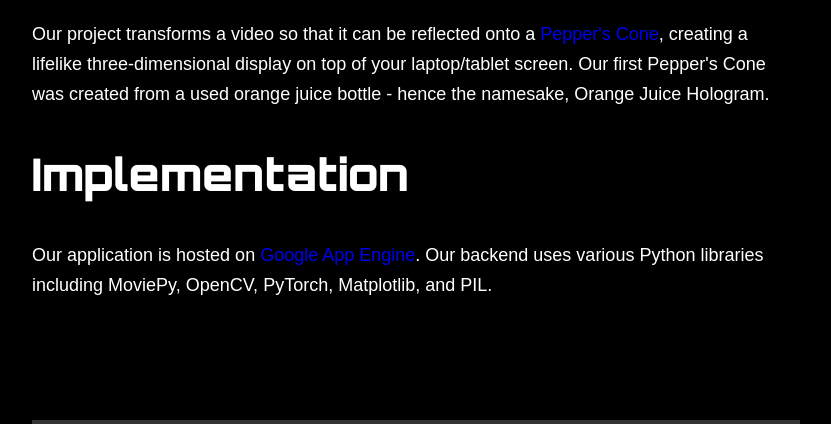
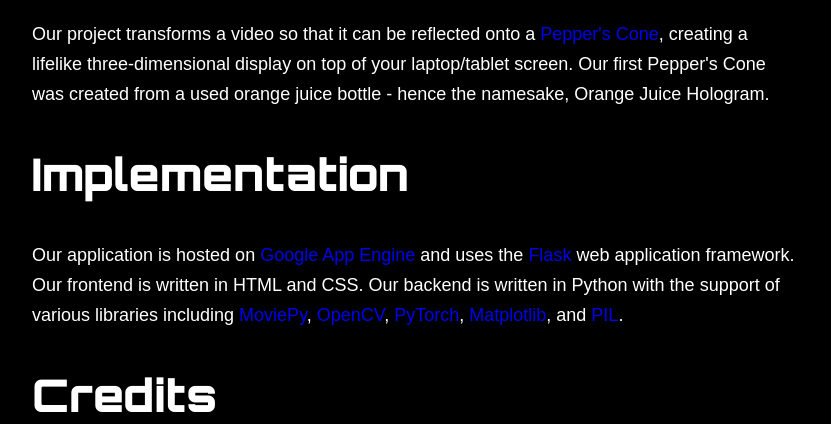
Before and after one commit to arthurjl/orangejuicehologram, a Flask app: page /about in a window 1280 px wide. Shown: the part 1182-1606 px from the top of the page, without its empty margins (224-1055 px from the left). Run offline with Flask 2, Linux system fonts and the light colour scheme; grey boxes are pictures that could not be loaded.

Commit message:
Updated about page with implementation details

```diff
--- a/templates/about.html
+++ b/templates/about.html
@@ -45,7 +45,9 @@
         <p>COVID-19 has forced students like ourselves to adjust to an unprecedented online learning environment. The proximity and density of university classes is highly conducive to the spread of a deadly pandemic; virtual learning has already become, and will be, the norm for the foreseeable future. If the return of in-person instruction is nowhere in sight, our objective should then be to optimize our virtual learning experience as much as possible.</p>
         <p>Our project transforms a video so that it can be reflected onto a <a href="https://en.wikipedia.org/wiki/Pepper%27s_ghost">Pepper's Cone</a>, creating a lifelike three-dimensional display on top of your laptop/tablet screen. Our first Pepper's Cone was created from a used orange juice bottle - hence the namesake, Orange Juice Hologram.</p>
         <h2>Implementation</h2>
-        <p>Our application is hosted on <a href="https://cloud.google.com/appengine">Google App Engine</a>. Our backend uses various Python libraries including MoviePy, OpenCV, PyTorch, Matplotlib, and PIL.</p>
+        <p>Our application is hosted on <a href="https://cloud.google.com/appengine">Google App Engine</a> and uses the <a href="https://flask.palletsprojects.com/en/1.1.x/">Flask</a> web application framework. Our frontend is written in HTML and CSS. Our backend is written in Python with the support of various libraries including <a href="https://zulko.github.io/moviepy/index.html">MoviePy</a>, <a href="https://opencv.org/">OpenCV</a>, <a href="https://pytorch.org/">PyTorch</a>, <a href="https://matplotlib.org/">Matplotlib</a>, and <a href="https://pillow.readthedocs.io/en/stable/">PIL</a>.</p>
+        <h2>Credits</h2>
+        <p>Created by Arthur Liu, Esther Liu, Daniel Zhu, and Jake Jung</p>
     </div>
     <div class = "vidHolder">
         <video muted controls>
```
